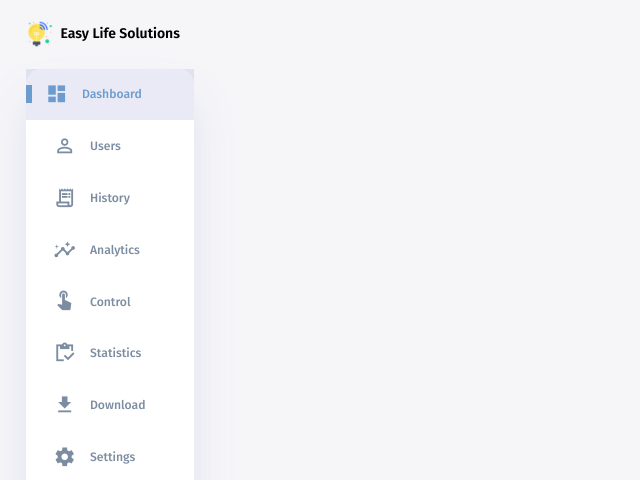
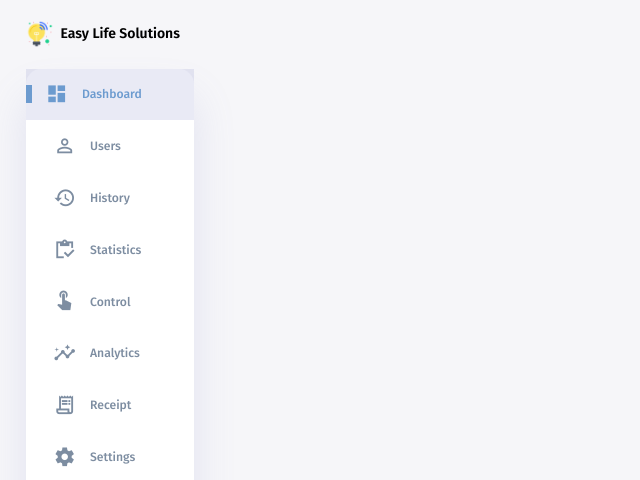
Before and after one commit to ledanhduc/doan2, a website with bundled scripts: page dashboard.html in a window 1280 px wide. Shown: the top 480 px of the page, 0-640 px from the left. Built offline with nearby package versions, Linux system fonts and the light colour scheme; no server answers; sample sign-in values are in the browser's storage.

Commit message:
Update dashboard.html

```diff
--- a/dashboard.html
+++ b/dashboard.html
@@ -47,15 +47,15 @@
                 </a>
                 <a id="ref_history" href="#" >
                     <span class="material-icons-sharp">
-                        receipt_long
+                        history
                     </span>
                     <h3>History</h3>
                 </a>
                 <a id="ref_analytics" href="" class="">
                     <span class="material-icons-sharp">
-                        insights
+                        inventory
                     </span>
-                    <h3>Analytics</h3>
+                    <h3>Statistics</h3>
                 </a>
                 <a id="ref_control" href="">
                     <span class="material-icons-sharp">
@@ -65,15 +65,15 @@
                 </a>
                 <a id="ref_statistics" href="#">
                     <span class="material-icons-sharp">
-                        inventory
+                        insights
                     </span>
-                    <h3>Statistics</h3>
+                    <h3>Analytics</h3>
                 </a>
                 <a id="ref_download" href="#">
                     <span class="material-icons-sharp">
-                        download
+                        receipt_long
                     </span>
-                    <h3>Download</h3>
+                    <h3>Receipt</h3>
                 </a>
                 <a id="ref_settings" href="#">
                     <span class="material-icons-sharp">
```
